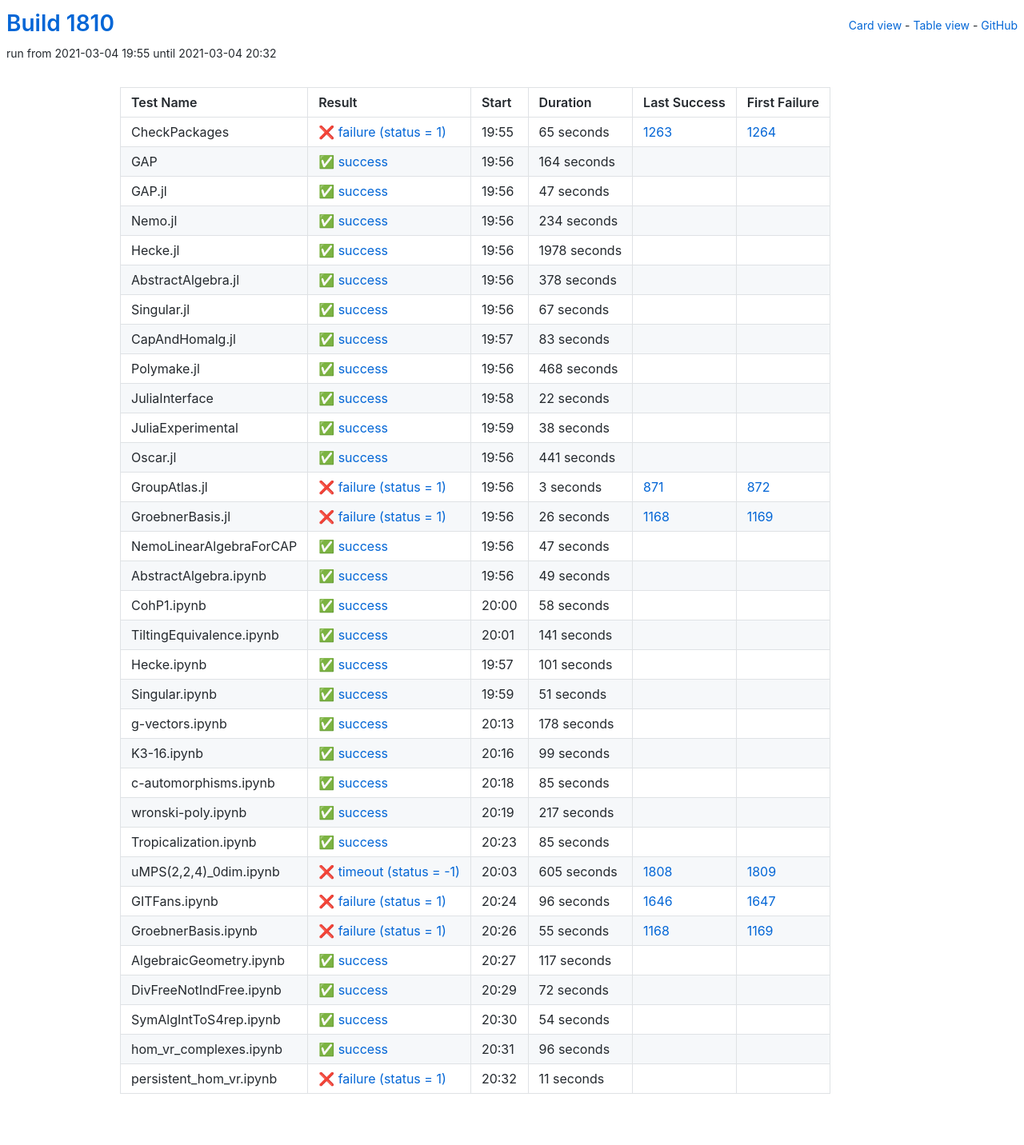
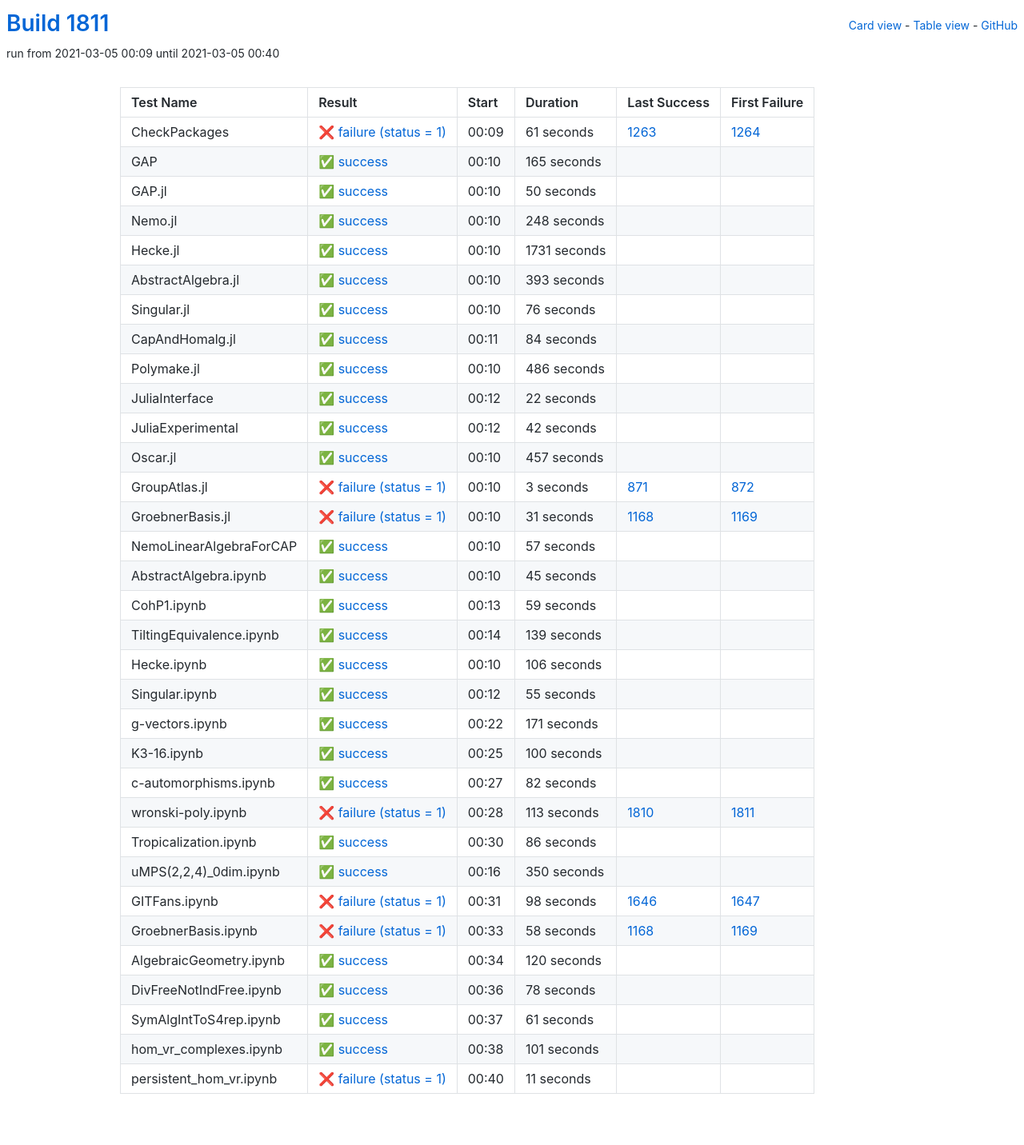
Before and after one commit to oscar-system/oscar-ci-status-stable, a Jekyll site: the page built from table.html, in a window 1280 px wide. Shown: the whole page at 80% size. Built offline with Jekyll 4.4.1, drawn with Linux system fonts in a browser that asks for light colours.

Commit message:
Build #1811

```diff
--- a/_data/ci.yml
+++ b/_data/ci.yml
@@ -1,6 +1,6 @@
 ---
-build: 1810
-build_url: https://oscarci.mathematik.uni-kl.de/job/oscar-stable/1810/
+build: 1811
+build_url: https://oscarci.mathematik.uni-kl.de/job/oscar-stable/1811/
 job: oscar-stable
 organization: oscar-system
 repo: oscar-ci-status-stable
@@ -8,116 +8,116 @@ repourl: https://github.com/oscar-system/oscar-ci-status-stable
 tests:
 - name: CheckPackages
   id: checkpackages
-  log: https://oscarci.mathematik.uni-kl.de/job/oscar-stable/1810/artifact/logs/build-1810/CheckPackages.log
-  start: 2021-03-04 19:55
+  log: https://oscarci.mathematik.uni-kl.de/job/oscar-stable/1811/artifact/logs/build-1811/CheckPackages.log
+  start: 2021-03-05 00:09
   success: false
   exitcode: 1
   status: failure
-  duration: 65
+  duration: 61
   last_success: 1263
   last_success_url: https://oscarci.mathematik.uni-kl.de/job/oscar-stable/1263/
   first_failure: 1264
   first_failure_url: https://oscarci.mathematik.uni-kl.de/job/oscar-stable/1264/
 - name: GAP
   id: gap
-  log: https://oscarci.mathematik.uni-kl.de/job/oscar-stable/1810/artifact/logs/build-1810/GAP.log
-  start: 2021-03-04 19:56
+  log: https://oscarci.mathematik.uni-kl.de/job/oscar-stable/1811/artifact/logs/build-1811/GAP.log
+  start: 2021-03-05 00:10
   success: true
   exitcode: 0
   status: success
-  duration: 164
+  duration: 165
   last_success: false
   last_success_url:
   first_failure: false
   first_failure_url:
 - name: GAP.jl
   id: gap-jl
-  log: https://oscarci.mathematik.uni-kl.de/job/oscar-stable/1810/artifact/logs/build-1810/GAP.jl.log
-  start: 2021-03-04 19:56
+  log: https://oscarci.mathematik.uni-kl.de/job/oscar-stable/1811/artifact/logs/build-1811/GAP.jl.log
+  start: 2021-03-05 00:10
   success: true
   exitcode: 0
   status: success
-  duration: 47
+  duration: 50
   last_success: false
   last_success_url:
   first_failure: false
   first_failure_url:
 - name: Nemo.jl
   id: nemo-jl
-  log: https://oscarci.mathematik.uni-kl.de/job/oscar-stable/1810/artifact/logs/build-1810/Nemo.jl.log
-  start: 2021-03-04 19:56
+  log: https://oscarci.mathematik.uni-kl.de/job/oscar-stable/1811/artifact/logs/build-1811/Nemo.jl.log
+  start: 2021-03-05 00:10
   success: true
   exitcode: 0
   status: success
-  duration: 234
+  duration: 248
   last_success: false
   last_success_url:
   first_failure: false
   first_failure_url:
 - name: Hecke.jl
   id: hecke-jl
-  log: https://oscarci.mathematik.uni-kl.de/job/oscar-stable/1810/artifact/logs/build-1810/Hecke.jl.log
-  start: 2021-03-04 19:56
+  log: https://oscarci.mathematik.uni-kl.de/job/oscar-stable/1811/artifact/logs/build-1811/Hecke.jl.log
+  start: 2021-03-05 00:10
   success: true
   exitcode: 0
   status: success
-  duration: 1978
+  duration: 1731
   last_success: false
   last_success_url:
   first_failure: false
   first_failure_url:
 - name: AbstractAlgebra.jl
   id: abstractalgebra-jl
-  log: https://oscarci.mathematik.uni-kl.de/job/oscar-stable/1810/artifact/logs/build-1810/AbstractAlgebra.jl.log
-  start: 2021-03-04 19:56
+  log: https://oscarci.mathematik.uni-kl.de/job/oscar-stable/1811/artifact/logs/build-1811/AbstractAlgebra.jl.log
+  start: 2021-03-05 00:10
   success: true
   exitcode: 0
   status: success
-  duration: 378
+  duration: 393
   last_success: false
   last_success_url:
   first_failure: false
   first_failure_url:
 - name: Singular.jl
   id: singular-jl
-  log: https://oscarci.mathematik.uni-kl.de/job/oscar-stable/1810/artifact/logs/build-1810/Singular.jl.log
-  start: 2021-03-04 19:56
+  log: https://oscarci.mathematik.uni-kl.de/job/oscar-stable/1811/artifact/logs/build-1811/Singular.jl.log
+  start: 2021-03-05 00:10
   success: true
   exitcode: 0
   status: success
-  duration: 67
+  duration: 76
   last_success: false
   last_success_url:
   first_failure: false
   first_failure_url:
 - name: CapAndHomalg.jl
   id: capandhomalg-jl
-  log: https://oscarci.mathematik.uni-kl.de/job/oscar-stable/1810/artifact/logs/build-1810/CapAndHomalg.jl.log
-  start: 2021-03-04 19:57
+  log: https://oscarci.mathematik.uni-kl.de/job/oscar-stable/1811/artifact/logs/build-1811/CapAndHomalg.jl.log
+  start: 2021-03-05 00:11
   success: true
   exitcode: 0
   status: success
-  duration: 83
+  duration: 84
   last_success: false
   last_success_url:
   first_failure: false
   first_failure_url:
 - name: Polymake.jl
   id: polymake-jl
-  log: https://oscarci.mathematik.uni-kl.de/job/oscar-stable/1810/artifact/logs/build-1810/Polymake.jl.log
-  start: 2021-03-04 19:56
+  log: https://oscarci.mathematik.uni-kl.de/job/oscar-stable/1811/artifact/logs/build-1811/Polymake.jl.log
+  start: 2021-03-05 00:10
   success: true
   exitcode: 0
   status: success
-  duration: 468
+  duration: 486
   last_success: false
   last_success_url:
   first_failure: false
   first_failure_url:
 - name: JuliaInterface
   id: juliainterface
-  log: https://oscarci.mathematik.uni-kl.de/job/oscar-stable/1810/artifact/logs/build-1810/JuliaInterface.log
-  start: 2021-03-04 19:58
+  log: https://oscarci.mathematik.uni-kl.de/job/oscar-stable/1811/artifact/logs/build-1811/JuliaInterface.log
+  start: 2021-03-05 00:12
   success: true
   exitcode: 0
   status: success
@@ -128,32 +128,32 @@ tests:
   first_failure_url:
 - name: JuliaExperimental
   id: juliaexperimental
-  log: https://oscarci.mathematik.uni-kl.de/job/oscar-stable/1810/artifact/logs/build-1810/JuliaExperimental.log
-  start: 2021-03-04 19:59
+  log: https://oscarci.mathematik.uni-kl.de/job/oscar-stable/1811/artifact/logs/build-1811/JuliaExperimental.log
+  start: 2021-03-05 00:12
   success: true
   exitcode: 0
   status: success
-  duration: 38
+  duration: 42
   last_success: false
   last_success_url:
   first_failure: false
   first_failure_url:
 - name: Oscar.jl
   id: oscar-jl
-  log: https://oscarci.mathematik.uni-kl.de/job/oscar-stable/1810/artifact/logs/build-1810/Oscar.jl.log
-  start: 2021-03-04 19:56
+  log: https://oscarci.mathematik.uni-kl.de/job/oscar-stable/1811/artifact/logs/build-1811/Oscar.jl.log
+  start: 2021-03-05 00:10
   success: true
   exitcode: 0
   status: success
-  duration: 441
+  duration: 457
   last_success: false
   last_success_url:
   first_failure: false
   first_failure_url:
 - name: GroupAtlas.jl
   id: groupatlas-jl
-  log: https://oscarci.mathematik.uni-kl.de/job/oscar-stable/1810/artifact/logs/build-1810/GroupAtlas.jl.log
-  start: 2021-03-04 19:56
+  log: https://oscarci.mathematik.uni-kl.de/job/oscar-stable/1811/artifact/logs/build-1811/GroupAtlas.jl.log
+  start: 2021-03-05 00:10
   success: false
   exitcode: 1
   status: failure
@@ -164,68 +164,224 @@ tests:
   first_failure_url: https://oscarci.mathematik.uni-kl.de/job/oscar-stable/872/
 - name: GroebnerBasis.jl
   id: groebnerbasis-jl
-  log: https://oscarci.mathematik.uni-kl.de/job/oscar-stable/1810/artifact/logs/build-1810/GroebnerBasis.jl.log
-  start: 2021-03-04 19:56
+  log: https://oscarci.mathematik.uni-kl.de/job/oscar-stable/1811/artifact/logs/build-1811/GroebnerBasis.jl.log
+  start: 2021-03-05 00:10
   success: false
   exitcode: 1
   status: failure
-  duration: 26
+  duration: 31
   last_success: 1168
   last_success_url: https://oscarci.mathematik.uni-kl.de/job/oscar-stable/1168/
   first_failure: 1169
   first_failure_url: https://oscarci.mathematik.uni-kl.de/job/oscar-stable/1169/
 - name: NemoLinearAlgebraForCAP
   id: nemolinearalgebraforcap
-  log: https://oscarci.mathematik.uni-kl.de/job/oscar-stable/1810/artifact/logs/build-1810/NemoLinearAlgebraForCAP.log
-  start: 2021-03-04 19:56
+  log: https://oscarci.mathematik.uni-kl.de/job/oscar-stable/1811/artifact/logs/build-1811/NemoLinearAlgebraForCAP.log
+  start: 2021-03-05 00:10
   success: true
   exitcode: 0
   status: success
-  duration: 47
+  duration: 57
   last_success: false
   last_success_url:
   first_failure: false
   first_failure_url:
 - name: AbstractAlgebra.ipynb
   id: abstractalgebra-ipynb
-  log: https://oscarci.mathematik.uni-kl.de/job/oscar-stable/1810/artifact/logs/build-1810/AbstractAlgebra.ipynb.log
-  start: 2021-03-04 19:56
+  log: https://oscarci.mathematik.uni-kl.de/job/oscar-stable/1811/artifact/logs/build-1811/AbstractAlgebra.ipynb.log
+  start: 2021-03-05 00:10
   success: true
   exitcode: 0
   status: success
-  duration: 49
+  duration: 45
   last_success: false
   last_success_url:
   first_failure: false
   first_failure_url:
 - name: CohP1.ipynb
   id: cohp1-ipynb
-  log: https://oscarci.mathematik.uni-kl.de/job/oscar-stable/1810/artifact/logs/build-1810/CohP1.ipynb.log
-  start: 2021-03-04 20:00
+  log: https://oscarci.mathematik.uni-kl.de/job/oscar-stable/1811/artifact/logs/build-1811/CohP1.ipynb.log
+  start: 2021-03-05 00:13
   success: true
   exitcode: 0
   status: success
-  duration: 58
+  duration: 59
   last_success: false
   last_success_url:
   first_failure: false
   first_failure_url:
 - name: TiltingEquivalence.ipynb
   id: tiltingequivalence-ipynb
-  log: https://oscarci.mathematik.uni-kl.de/job/oscar-stable/1810/artifact/logs/build-1810/TiltingEquivalence.ipynb.log
-  start: 2021-03-04 20:01
+  log: https://oscarci.mathematik.uni-kl.de/job/oscar-stable/1811/artifact/logs/build-1811/TiltingEquivalence.ipynb.log
+  start: 2021-03-05 00:14
   success: true
   exitcode: 0
   status: success
-  duration: 141
+  duration: 139
   last_success: false
   last_success_url:
   first_failure: false
   first_failure_url:
 - name: Hecke.ipynb
   id: hecke-ipynb
-  log: https://oscarci.mathematik.uni-kl.de/job/oscar-stable/1810/artifact/logs/build-1810/Hecke.ipynb.log
-  start: 2021-03-04 19:57
+  log: https://oscarci.mathematik.uni-kl.de/job/oscar-stable/1811/artifact/logs/build-1811/Hecke.ipynb.log
+  start: 2021-03-05 00:10
+  success: true
+  exitcode: 0
+  status: success
+  duration: 106
+  last_success: false
+  last_success_url:
+  first_failure: false
+  first_failure_url:
+- name: Singular.ipynb
+  id: singular-ipynb
+  log: https://oscarci.mathematik.uni-kl.de/job/oscar-stable/1811/artifact/logs/build-1811/Singular.ipynb.log
+  start: 2021-03-05 00:12
+  success: true
+  exitcode: 0
+  status: success
+  duration: 55
+  last_success: false
+  last_success_url:
+  first_failure: false
+  first_failure_url:
+- name: g-vectors.ipynb
+  id: g-vectors-ipynb
+  log: https://oscarci.mathematik.uni-kl.de/job/oscar-stable/1811/artifact/logs/build-1811/g-vectors.ipynb.log
+  start: 2021-03-05 00:22
+  success: true
+  exitcode: 0
+  status: success
+  duration: 171
+  last_success: false
+  last_success_url:
+  first_failure: false
+  first_failure_url:
+- name: K3-16.ipynb
+  id: k3-16-ipynb
+  log: https://oscarci.mathematik.uni-kl.de/job/oscar-stable/1811/artifact/logs/build-1811/K3-16.ipynb.log
+  start: 2021-03-05 00:25
+  success: true
+  exitcode: 0
+  status: success
+  duration: 100
+  last_success: false
+  last_success_url:
+  first_failure: false
+  first_failure_url:
+- name: c-automorphisms.ipynb
+  id: c-automorphisms-ipynb
+  log: https://oscarci.mathematik.uni-kl.de/job/oscar-stable/1811/artifact/logs/build-1811/c-automorphisms.ipynb.log
+  start: 2021-03-05 00:27
+  success: true
+  exitcode: 0
+  status: success
+  duration: 82
+  last_success: false
+  last_success_url:
+  first_failure: false
+  first_failure_url:
+- name: wronski-poly.ipynb
+  id: wronski-poly-ipynb
+  log: https://oscarci.mathematik.uni-kl.de/job/oscar-stable/1811/artifact/logs/build-1811/wronski-poly.ipynb.log
+  start: 2021-03-05 00:28
+  success: false
+  exitcode: 1
+  status: failure
+  duration: 113
+  last_success: 1810
+  last_success_url: https://oscarci.mathematik.uni-kl.de/job/oscar-stable/1810/
+  first_failure: 1811
+  first_failure_url: https://oscarci.mathematik.uni-kl.de/job/oscar-stable/1811/
+- name: Tropicalization.ipynb
+  id: tropicalization-ipynb
+  log: https://oscarci.mathematik.uni-kl.de/job/oscar-stable/1811/artifact/logs/build-1811/Tropicalization.ipynb.log
+  start: 2021-03-05 00:30
+  success: true
+  exitcode: 0
+  status: success
+  duration: 86
+  last_success: false
+  last_success_url:
+  first_failure: false
+  first_failure_url:
+- name: uMPS(2,2,4)_0dim.ipynb
+  id: umps-2-2-4-0dim-ipynb
+  log: https://oscarci.mathematik.uni-kl.de/job/oscar-stable/1811/artifact/logs/build-1811/uMPS-2-2-4-_0dim.ipynb.log
+  start: 2021-03-05 00:16
+  success: true
+  exitcode: 0
+  status: success
+  duration: 350
+  last_success: false
+  last_success_url:
+  first_failure: false
+  first_failure_url:
+- name: GITFans.ipynb
+  id: gitfans-ipynb
+  log: https://oscarci.mathematik.uni-kl.de/job/oscar-stable/1811/artifact/logs/build-1811/GITFans.ipynb.log
+  start: 2021-03-05 00:31
+  success: false
+  exitcode: 1
+  status: failure
+  duration: 98
+  last_success: 1646
+  last_success_url: https://oscarci.mathematik.uni-kl.de/job/oscar-stable/1646/
+  first_failure: 1647
+  first_failure_url: https://oscarci.mathematik.uni-kl.de/job/oscar-stable/1647/
+- name: GroebnerBasis.ipynb
+  id: groebnerbasis-ipynb
+  log: https://oscarci.mathematik.uni-kl.de/job/oscar-stable/1811/artifact/logs/build-1811/GroebnerBasis.ipynb.log
+  start: 2021-03-05 00:33
+  success: false
+  exitcode: 1
+  status: failure
+  duration: 58
+  last_success: 1168
+  last_success_url: https://oscarci.mathematik.uni-kl.de/job/oscar-stable/1168/
+  first_failure: 1169
+  first_failure_url: https://oscarci.mathematik.uni-kl.de/job/oscar-stable/1169/
+- name: AlgebraicGeometry.ipynb
+  id: algebraicgeometry-ipynb
+  log: https://oscarci.mathematik.uni-kl.de/job/oscar-stable/1811/artifact/logs/build-1811/AlgebraicGeometry.ipynb.log
+  start: 2021-03-05 00:34
+  success: true
+  exitcode: 0
+  status: success
+  duration: 120
+  last_success: false
+  last_success_url:
+  first_failure: false
+  first_failure_url:
+- name: DivFreeNotIndFree.ipynb
+  id: divfreenotindfree-ipynb
+  log: https://oscarci.mathematik.uni-kl.de/job/oscar-stable/1811/artifact/logs/build-1811/DivFreeNotIndFree.ipynb.log
+  start: 2021-03-05 00:36
+  success: true
+  exitcode: 0
+  status: success
+  duration: 78
+  last_success: false
+  last_success_url:
+  first_failure: false
+  first_failure_url:
+- name: SymAlgIntToS4rep.ipynb
+  id: symalginttos4rep-ipynb
+  log: https://oscarci.mathematik.uni-kl.de/job/oscar-stable/1811/artifact/logs/build-1811/SymAlgIntToS4rep.ipynb.log
+  start: 2021-03-05 00:37
+  success: true
+  exitcode: 0
+  status: success
+  duration: 61
+  last_success: false
+  last_success_url:
+  first_failure: false
+  first_failure_url:
+- name: hom_vr_complexes.ipynb
+  id: hom-vr-complexes-ipynb
+  log: https://oscarci.mathematik.uni-kl.de/job/oscar-stable/1811/artifact/logs/build-1811/hom_vr_complexes.ipynb.log
+  start: 2021-03-05 00:38
   success: true
   exitcode: 0
   status: success
@@ -234,166 +390,10 @@ tests:
   last_success_url:
   first_failure: false
   first_failure_url:
-- name: Singular.ipynb
-  id: singular-ipynb
-  log: https://oscarci.mathematik.uni-kl.de/job/oscar-stable/1810/artifact/logs/build-1810/Singular.ipynb.log
-  start: 2021-03-04 19:59
-  success: true
-  exitcode: 0
-  status: success
-  duration: 51
-  last_success: false
-  last_success_url:
-  first_failure: false
-  first_failure_url:
-- name: g-vectors.ipynb
-  id: g-vectors-ipynb
-  log: https://oscarci.mathematik.uni-kl.de/job/oscar-stable/1810/artifact/logs/build-1810/g-vectors.ipynb.log
-  start: 2021-03-04 20:13
-  success: true
-  exitcode: 0
-  status: success
-  duration: 178
-  last_success: false
-  last_success_url:
-  first_failure: false
-  first_failure_url:
-- name: K3-16.ipynb
-  id: k3-16-ipynb
-  log: https://oscarci.mathematik.uni-kl.de/job/oscar-stable/1810/artifact/logs/build-1810/K3-16.ipynb.log
-  start: 2021-03-04 20:16
-  success: true
-  exitcode: 0
-  status: success
-  duration: 99
-  last_success: false
-  last_success_url:
-  first_failure: false
-  first_failure_url:
-- name: c-automorphisms.ipynb
-  id: c-automorphisms-ipynb
-  log: https://oscarci.mathematik.uni-kl.de/job/oscar-stable/1810/artifact/logs/build-1810/c-automorphisms.ipynb.log
-  start: 2021-03-04 20:18
-  success: true
-  exitcode: 0
-  status: success
-  duration: 85
-  last_success: false
-  last_success_url:
-  first_failure: false
-  first_failure_url:
-- name: wronski-poly.ipynb
-  id: wronski-poly-ipynb
-  log: https://oscarci.mathematik.uni-kl.de/job/oscar-stable/1810/artifact/logs/build-1810/wronski-poly.ipynb.log
-  start: 2021-03-04 20:19
-  success: true
-  exitcode: 0
-  status: success
-  duration: 217
-  last_success: false
-  last_success_url:
-  first_failure: false
-  first_failure_url:
-- name: Tropicalization.ipynb
-  id: tropicalization-ipynb
-  log: https://oscarci.mathematik.uni-kl.de/job/oscar-stable/1810/artifact/logs/build-1810/Tropicalization.ipynb.log
-  start: 2021-03-04 20:23
-  success: true
-  exitcode: 0
-  status: success
-  duration: 85
-  last_success: false
-  last_success_url:
-  first_failure: false
-  first_failure_url:
-- name: uMPS(2,2,4)_0dim.ipynb
-  id: umps-2-2-4-0dim-ipynb
-  log: https://oscarci.mathematik.uni-kl.de/job/oscar-stable/1810/artifact/logs/build-1810/uMPS-2-2-4-_0dim.ipynb.log
-  start: 2021-03-04 20:03
-  success: false
-  exitcode: -1
-  status: timeout
-  duration: 605
-  last_success: 1808
-  last_success_url: https://oscarci.mathematik.uni-kl.de/job/oscar-stable/1808/
-  first_failure: 1809
-  first_failure_url: https://oscarci.mathematik.uni-kl.de/job/oscar-stable/1809/
-- name: GITFans.ipynb
-  id: gitfans-ipynb
-  log: https://oscarci.mathematik.uni-kl.de/job/oscar-stable/1810/artifact/logs/build-1810/GITFans.ipynb.log
-  start: 2021-03-04 20:24
-  success: false
-  exitcode: 1
-  status: failure
-  duration: 96
-  last_success: 1646
-  last_success_url: https://oscarci.mathematik.uni-kl.de/job/oscar-stable/1646/
-  first_failure: 1647
-  first_failure_url: https://oscarci.mathematik.uni-kl.de/job/oscar-stable/1647/
-- name: GroebnerBasis.ipynb
-  id: groebnerbasis-ipynb
-  log: https://oscarci.mathematik.uni-kl.de/job/oscar-stable/1810/artifact/logs/build-1810/GroebnerBasis.ipynb.log
-  start: 2021-03-04 20:26
-  success: false
-  exitcode: 1
-  status: failure
-  duration: 55
-  last_success: 1168
-  last_success_url: https://oscarci.mathematik.uni-kl.de/job/oscar-stable/1168/
-  first_failure: 1169
-  first_failure_url: https://oscarci.mathematik.uni-kl.de/job/oscar-stable/1169/
-- name: AlgebraicGeometry.ipynb
-  id: algebraicgeometry-ipynb
-  log: https://oscarci.mathematik.uni-kl.de/job/oscar-stable/1810/artifact/logs/build-1810/AlgebraicGeometry.ipynb.log
-  start: 2021-03-04 20:27
-  success: true
-  exitcode: 0
-  status: success
-  duration: 117
-  last_success: false
-  last_success_url:
-  first_failure: false
-  first_failure_url:
-- name: DivFreeNotIndFree.ipynb
-  id: divfreenotindfree-ipynb
-  log: https://oscarci.mathematik.uni-kl.de/job/oscar-stable/1810/artifact/logs/build-1810/DivFreeNotIndFree.ipynb.log
-  start: 2021-03-04 20:29
-  success: true
-  exitcode: 0
-  status: success
-  duration: 72
-  last_success: false
-  last_success_url:
-  first_failure: false
-  first_failure_url:
-- name: SymAlgIntToS4rep.ipynb
-  id: symalginttos4rep-ipynb
-  log: https://oscarci.mathematik.uni-kl.de/job/oscar-stable/1810/artifact/logs/build-1810/SymAlgIntToS4rep.ipynb.log
-  start: 2021-03-04 20:30
-  success: true
-  exitcode: 0
-  status: success
-  duration: 54
-  last_success: false
-  last_success_url:
-  first_failure: false
-  first_failure_url:
-- name: hom_vr_complexes.ipynb
-  id: hom-vr-complexes-ipynb
-  log: https://oscarci.mathematik.uni-kl.de/job/oscar-stable/1810/artifact/logs/build-1810/hom_vr_complexes.ipynb.log
-  start: 2021-03-04 20:31
-  success: true
-  exitcode: 0
-  status: success
-  duration: 96
-  last_success: false
-  last_success_url:
-  first_failure: false
-  first_failure_url:
 - name: persistent_hom_vr.ipynb
   id: persistent-hom-vr-ipynb
-  log: https://oscarci.mathematik.uni-kl.de/job/oscar-stable/1810/artifact/logs/build-1810/persistent_hom_vr.ipynb.log
-  start: 2021-03-04 20:32
+  log: https://oscarci.mathematik.uni-kl.de/job/oscar-stable/1811/artifact/logs/build-1811/persistent_hom_vr.ipynb.log
+  start: 2021-03-05 00:40
   success: false
   exitcode: 1
   status: failure
```
Also changed, not shown: README.md.
